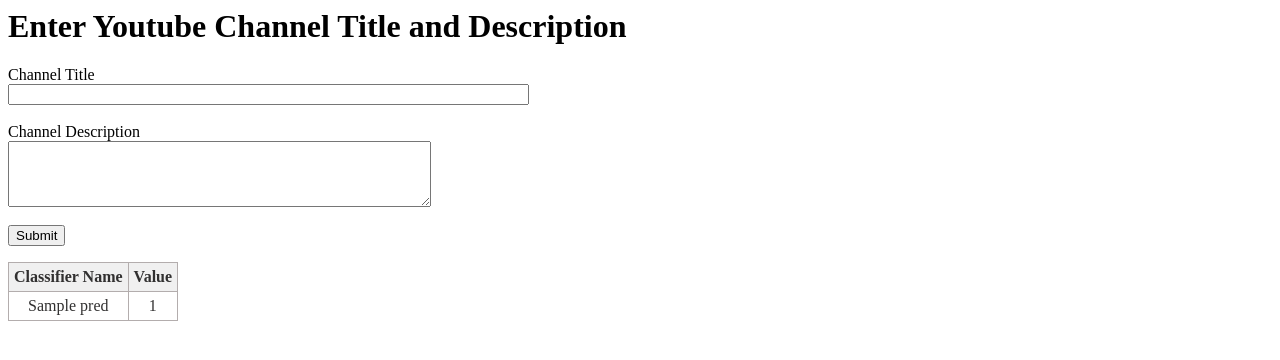
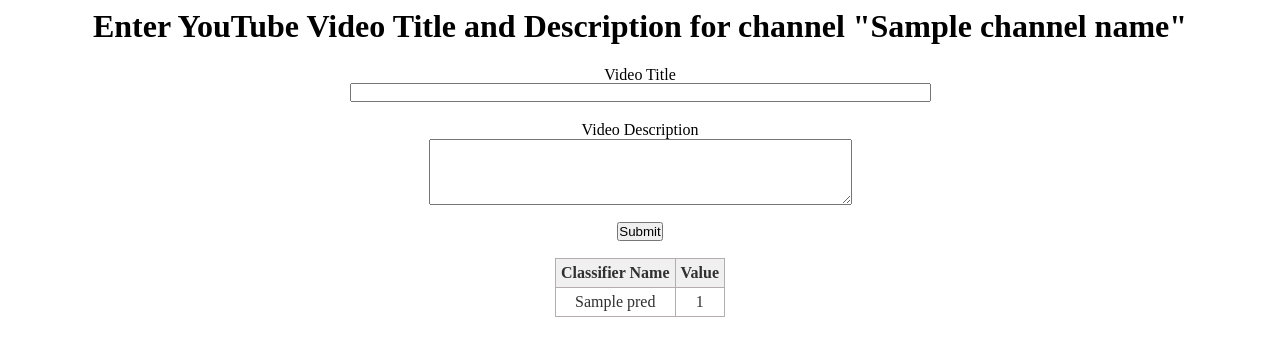
Before and after one commit to amoghkokari/youTube_textMining_ML_Analysis, a Flask app: template templates/predict.html in a window 1280 px wide. Shown: the top 360 px of the page. Run offline with Flask 2, Linux system fonts and the light colour scheme; the template is opened without the code that fills it: most values are stand-ins (such as "Sample title", 1, 10 or a date in 2020).

Commit message:
Mals 1 (#21)
Issues 1 and 2 addressed

```diff
--- a/main.py
+++ b/main.py
@@ -25,6 +25,7 @@ def result():
 
       result = request.form
       df, channel_id = process_result(result["ch1"])
+      cred.channel_name=result.to_dict().get('ch1').split("/")[-1]
       gt_viz, df1, df = generate_visualizations(df,channel_id)
 
       ml_start_time = time.time()
@@ -37,9 +38,8 @@ def result():
 
       class_size["low"] = len(df[df["like_count_1"]==0])
       class_size["high"] = len(df[df["like_count_1"]==1])
-
       hists = create_figUrl(channel_id)
-      return render_template('result.html', hlst=hists, ml=ml_results, extime=exe_time, mlspark=ml_spark, dshape=df.shape, csize=class_size)
+      return render_template('result.html',hlst=hists, ml=ml_results, extime=exe_time, mlspark=ml_spark, dshape=df.shape, csize=class_size,channel_name = cred.channel_name)
 
 @app.route('/predict', methods=['GET', 'POST'])
 def predict():
@@ -51,8 +51,7 @@ def predict():
       pdf = pd.DataFrame(data={"text":[ctext]})
       X = pP.fit_vectorizer(cred.vect,pdf["text"])
       preds = pred_success(X.toarray(),cred.channel_id)
-
-   return render_template('predict.html', predn = preds)
+   return render_template('predict.html', predn = preds, channel_name = cred.channel_name)
 
 def parse(res):
     page = urllib.request.urlopen(res)
--- a/templates/predict.html
+++ b/templates/predict.html
@@ -1,43 +1,70 @@
 <html>
+
 <body>
-    <h1>Enter Youtube Channel Title and Description</h1>
-      <form action = "http://127.0.0.1:5000/predict" method = "POST">
-        <label for="title" style="display:flex">Channel Title</label>
-        <input type="text" id="title" name="title" size="62"><br><br>
-        <label for="desc" style="display:flex">Channel Description</label>
+  <div style="text-align: center">
+    <h1>Enter YouTube Video Title and Description for channel "{{channel_name}}"</h1>
+    <form action="http://127.0.0.1:5000/predict" method="POST">
+      <label for="title">Video Title </label>
+      <input type="text" id="title" name="title" size="70"><br><br>
+      <label for="desc">Video Description </label>
       <textarea id="desc" name="desc" rows="4" cols="50"></textarea><br><br>
       <input type="submit" value="Submit">
     </form>
+  </div>
   <style>
+    label {
+      display: block;
+      padding-left: 15px;
+      text-indent: -15px;
+    }
+
+    input {
+      padding: 0;
+      margin: 0;
+      vertical-align: bottom;
+      position: relative;
+      top: -1px;
+      *overflow: hidden;
+    }
+
     table {
-          border:1px solid #b3adad;
-          border-collapse:collapse;
-          padding:5px;
+      border: 1px solid #b3adad;
+      border-collapse: collapse;
+      padding: 5px;
     }
+
     table th {
-          border:1px solid #b3adad;
-          padding:5px;
+      border: 1px solid #b3adad;
+      padding: 5px;
       background: #f0f0f0;
       color: #313030;
     }
+
     table td {
-                border:1px solid #b3adad;
-          text-align:center;
-          padding:5px;
+      border: 1px solid #b3adad;
+      text-align: center;
+      padding: 5px;
       background: #ffffff;
       color: #313030;
+
     }
+
+    .pred-container {
+      display: flex;
+      justify-content: center;
+    }
+
   </style>
-      <div>
+  <div class="pred-container">
     {% if predn %}
     <table>
       <tr>
-            <th>Classifier Name     </th>
-            <th>Value    </th>
+        <th>Classifier Name </th>
+        <th>Value </th>
       </tr>
       {% for pred in predn %}
       <tr>
-            <td>{{ pred }}  </td>
+        <td>{{ pred }} </td>
         <td>{{ predn[pred][0] }} </td>
       </tr>
       {% endfor %}
@@ -46,4 +73,5 @@
   </div>
 
 </body>
+
 </html>
--- a/templates/result.html
+++ b/templates/result.html
@@ -1,6 +1,6 @@
 <html>
     <body>
-        <h1>Word Clouds on all the video data present in the Channel</h1>
+        <h1>Word Clouds on all the video data present in the Channel "{{channel_name}}"</h1>
         <div style="display:flex; justify-content: center;">
         <table>
             <tr>
```
Also changed, not shown: README.md, WebAppScreenShots/Fifth.png (added), WebAppScreenShots/seventh.png (added), WebAppScreenShots/sixth.png (added). Lines whose indentation alone changed are shown as unchanged.
